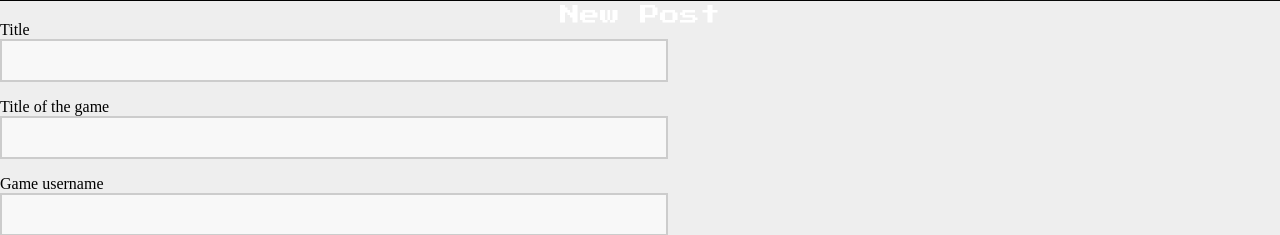
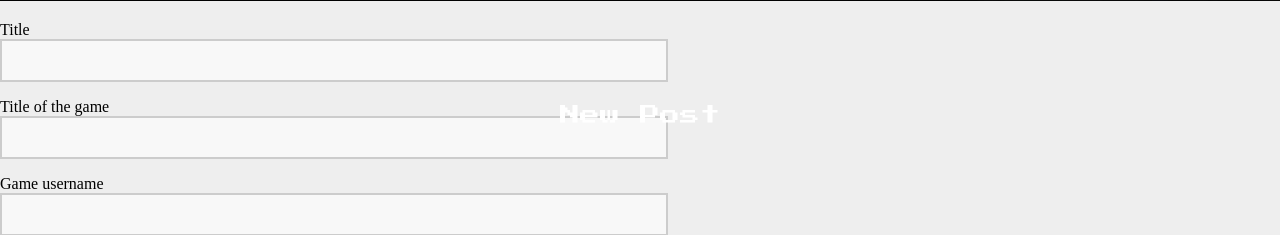
Before and after one commit to KPennart/Group12-itsc3155TermProject, a Rails app: page /posts/new in a window 1280 px wide; the page is wider, and only the part inside the window is pictured. Shown: the part 1079-1314 px from the top of that part. Run offline with Rails 7, Linux system fonts and the light colour scheme; style sheets or scripts are compiled from the project's sources; parts of the project's set-up code (start-up, migrations or seed data) failed here and were passed over.

Commit message:
added padding to listing

```diff
--- a/app/assets/stylesheets/_design.scss
+++ b/app/assets/stylesheets/_design.scss
@@ -57,7 +57,7 @@ header{
     text-align:center;
 
     margin: 0;
-
+    padding-top: 100px;
     font-size: 20px;
     color: white;
     font-weight: lighter;
@@ -88,6 +88,7 @@ background-position:center;
 background-repeat:no-repeat;
 	filter: brightness(50%);
 	z-index: -1;
+	position: fixed;
 }
 
 
```
